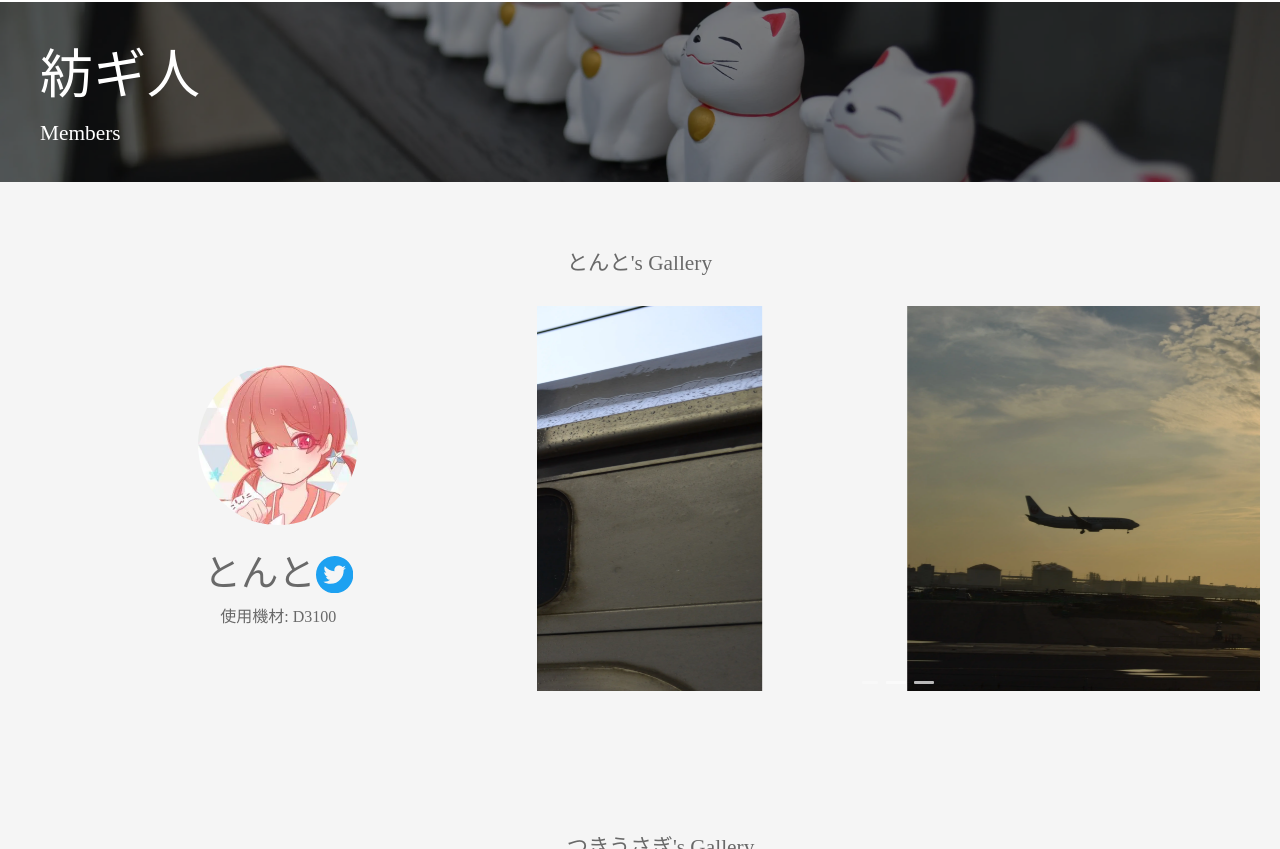
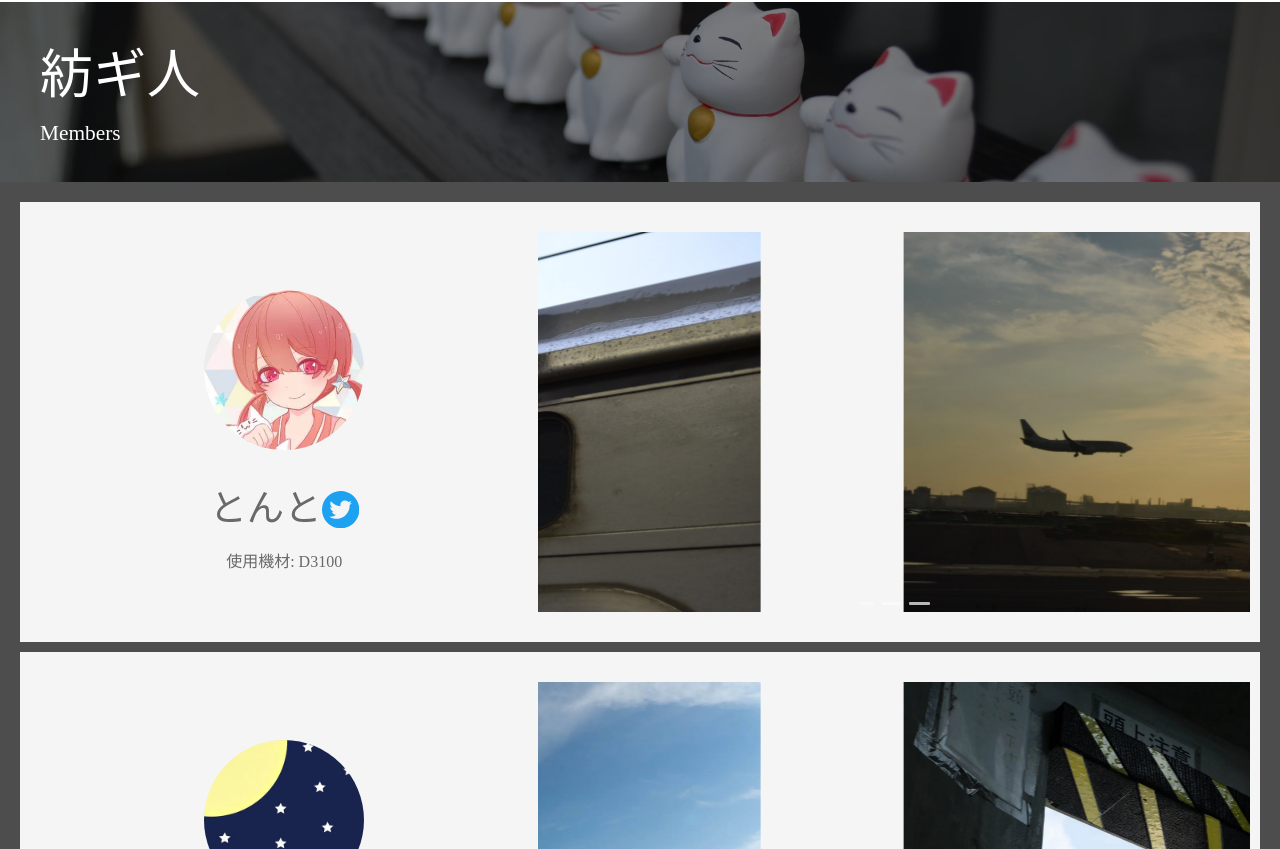
Before and after one commit to ryu-ton10/keiso_kouga_web, a React (Create React App) app: page / in a window 1280 px wide. Shown: the part 2111-2960 px from the top of the page. Built offline with nearby package versions, Linux system fonts and the light colour scheme.

Commit message:
adjust profile contents

```diff
--- a/src/components/Members/index.css
+++ b/src/components/Members/index.css
@@ -103,26 +103,18 @@
 /* ========= メンバー一覧 =========== */
 .member-cell {
     text-align:center;
-    background-color: rgba(245, 245, 245, 1);
+    background-color: rgba(77, 77, 77, 1);
     flex-direction: column;
+    padding: 10px 10px 10px 10px;
 }
 
 .member-cell .ant-row {
     display: flex;
     justify-content: center;
     align-items: center;
-}
-
-@media (min-width: 280px) {
-    .member-cell .ant-row {
-        padding: 5px 0 10px 0;
-    }
-}
-
-@media (min-width: 576px) {
-    .member-cell .ant-row {
-        padding: 5px 0 20px 0;
-    }
+    background-color: rgba(245, 245, 245, 1);
+    margin: 10px 10px 10px 10px;
+    padding: 15px 10px 15px 10px;
 }
 
 /* ========= サムネイルとプロフィール =========== */
@@ -162,9 +154,6 @@
 
 /* ========= サムネとプロフィールのレスポンスデザイン =========== */
 @media (min-width: 280px) {
-    .member-cell {
-        padding: 0;
-    }
     .member-profile-left img {
         padding: 20px 0 20px 0;
         max-width: 180px;
@@ -183,9 +172,6 @@
 }
 
 @media (min-width: 576px) {
-    .member-cell {
-        padding: 0;
-    }
     .member-profile-left img {
         padding: 20px 0 20px 0;
         max-width: 180px;
@@ -204,9 +190,6 @@
 }
 
 @media (min-width: 768px) {
-    .member-cell {
-        padding: 20px 20px 20px 20px;
-    }
     .member-profile-left img {
         padding: 20px 0 20px 0;
         max-width: 200px;
@@ -231,26 +214,14 @@
     justify-content: center;
 }
 
-.member-profile-right p {
-    text-align: left;
-    font-family: 'Hiragino Mincho Pro';
-    color: rgba(105, 105, 105, 1);
-    margin-bottom: 0;
-    padding: 20px 0 20px 30px;
-}
-
 /* ========= 作例エリアのレスポンスデザイン =========== */
 @media (min-width: 280px) {
     .member-profile-right {
         padding: 10px 0 50px 0;
-        display: inline-block;
     }
     .member-profile-right .ant-image {
-        padding: 5px 0 5px 0;
-        width: 60%;
-    }
-    .member-profile-right p {
-        font-size: 12pt;
+        padding: 10px 0 10px 0;
+        width: 80%;
     }
 }
 
@@ -259,36 +230,29 @@
         padding: 10px 0 50px 0;
     }
     .member-profile-right .ant-image {
-        padding: 5px 0 5px 0;
+        padding: 10px 0 10px 0;
         width: 70%;
-    }
-    .member-profile-right p {
-        font-size: 12pt;
     }
 }
 
 @media (min-width: 576px) {
     .member-profile-right {
-        padding: 20px 0 70px 0;
+        padding: 10px 0 10px 0;
+        align-items: center;
+    }
+    .member-profile-right .ant-image {
+        padding: 5px 0 5px 0;
+        width: 90%;
+    }
+}
+
+@media (min-width: 768px) {
+    .member-profile-right {
+        padding: 10px 0 10px 0;
+        align-items: center;
     }
     .member-profile-right .ant-image {
         padding: 5px 0 5px 0;
         width: 80%;
     }
-    .member-profile-right p {
-        font-size: 12pt;
-    }
 }
-
-@media (min-width: 768px) {
-    .member-profile-right {
-        padding: 20px 0 70px 0;
-    }
-    .member-profile-right .ant-image {
-        padding: 5px 0 5px 0;
-        width: 80%;
-    }
-    .member-profile-right p {
-        font-size: 16pt;
-    }
-}
--- a/src/components/Members/index.tsx
+++ b/src/components/Members/index.tsx
@@ -45,7 +45,6 @@ const Members: React.FC<Props> = (props) => {
                                 <p>使用機材: {camera}</p>
                             </Col>
                             <Col xs={24} sm={12} md={14} lg={14} className="member-profile-right">
-                                <p>{name}'s Gallery</p>
                                 <Carousel autoplay>
                                     {works.map((work) => {
                                         return (
```
